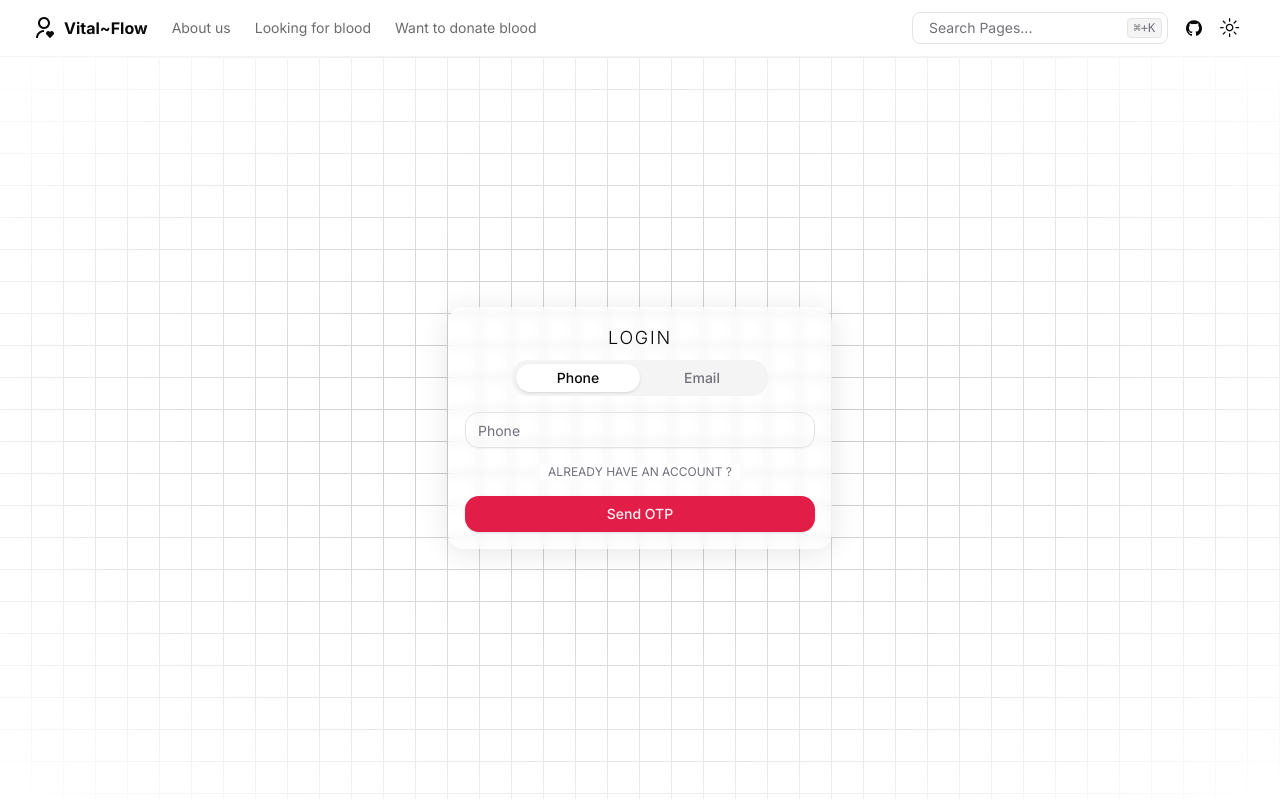
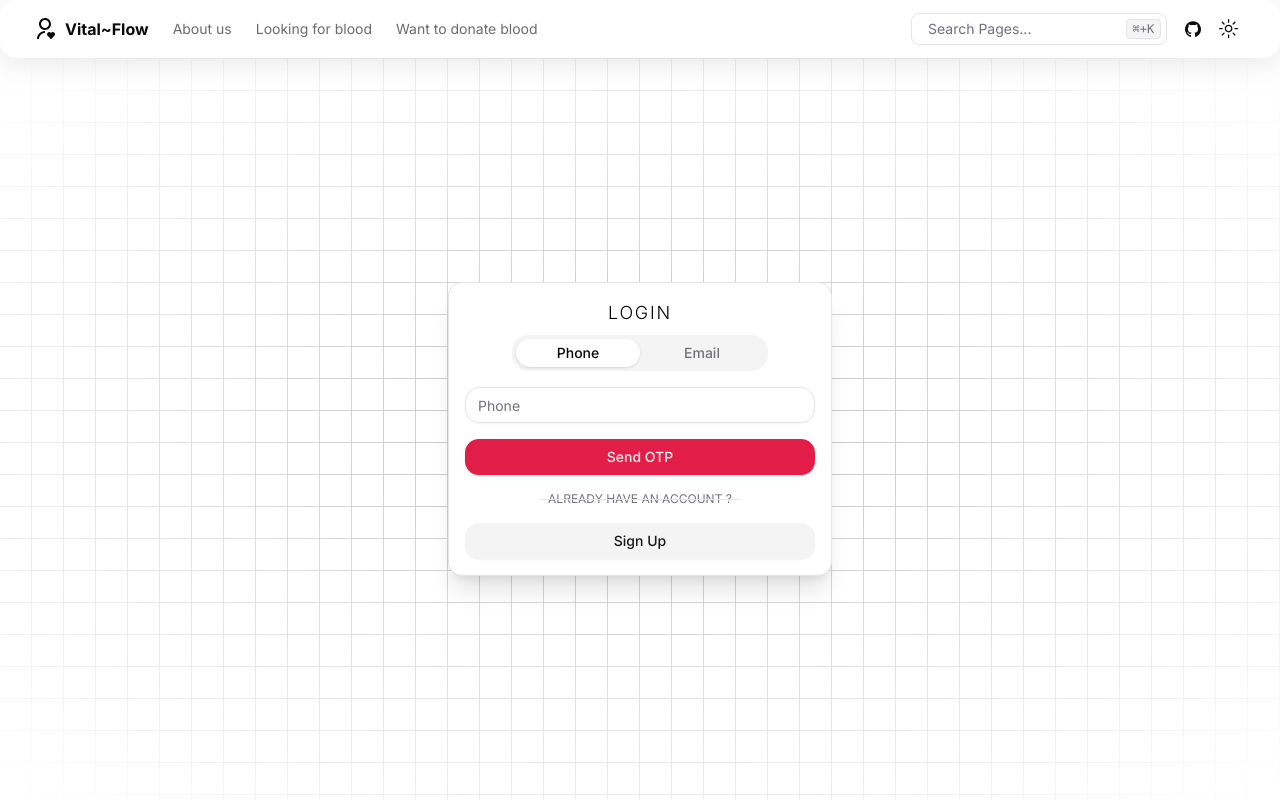
Before and after one commit to sunilband/VitalFlow, a Next.js app: page /donor/login in a window 1280 px wide. Built offline with nearby package versions, Linux system fonts and the light colour scheme.

Commit message:
fix: build error fixed and nav bg changed

```diff
--- a/components/Navbar/Navbar.tsx
+++ b/components/Navbar/Navbar.tsx
@@ -29,7 +29,7 @@ function Navbar() {
     }
   };
   return (
-    <header className="sticky top-0 z-50 w-full border-b border-border/40 bg-background/95 backdrop-blur supports-[backdrop-filter]:bg-background/60">
+    <header className="sticky top-0 z-50 w-full border-b border-border/40 bg-background/95 backdrop-blur supports-[backdrop-filter]:bg-background/60 glass">
       <div className="container flex h-14 max-w-screen-2xl items-center">
         <MainNav />
         <MobileNav />
--- a/components/Navbar/command-menu.tsx
+++ b/components/Navbar/command-menu.tsx
@@ -56,6 +56,12 @@ export function CommandMenu({ ...props }: DialogProps) {
     command();
   }, []);
 
+  const [keyCombo, setKeyCombo] = React.useState("");
+
+  React.useEffect(() => {
+    setKeyCombo(navigator.platform.indexOf("Win") > -1 ? "Ctrl+K" : "⌘+K");
+  }, []);
+
   return (
     <>
       <Button
@@ -69,9 +75,7 @@ export function CommandMenu({ ...props }: DialogProps) {
         <span className="hidden lg:inline-flex">Search Pages...</span>
         <span className="inline-flex lg:hidden">Search...</span>
         <kbd className="pointer-events-none absolute right-[0.3rem] top-[0.3rem] hidden h-5 select-none items-center gap-1 rounded border bg-muted px-1.5 font-mono text-[10px] font-medium opacity-100 sm:flex">
-          <span className="text-xs">
-            {navigator.platform.indexOf("Win") > -1 ? "Ctrl+K" : "⌘+K"}
-          </span>
+          <span className="text-xs">{keyCombo}</span>
         </kbd>
       </Button>
       <CommandDialog open={open} onOpenChange={setOpen}>
--- a/components/Navbar/config/docs.ts
+++ b/components/Navbar/config/docs.ts
@@ -24,7 +24,7 @@ export const docsConfig: DocsConfig = {
   mainNav: [
     { label: "Donor", title: "Donor Dashboard", href: "/donor" },
     { label: "Donor", title: "Donor Login", href: "/donor/login" },
-    { label: "Donor", title: "Donor Signup", href: "/donor/login" },
+    { label: "Donor", title: "Donor Signup", href: "/donor/signup" },
     { label: "Bank", title: "Demo", href: "/donor" },
   ],
   // sidebarNav: [
--- a/components/Navbar/main-nav.tsx
+++ b/components/Navbar/main-nav.tsx
@@ -35,10 +35,12 @@ export function MainNav() {
             animate={{ y: 0, opacity: 1, transition: { delay: 0.1 } }}
           >
             <Link
-              href="/docs"
+              href="/about"
               className={cn(
                 "transition-colors hover:text-foreground/80",
-                pathname === "/docs" ? "text-foreground" : "text-foreground/60",
+                pathname === "/about"
+                  ? "text-foreground"
+                  : "text-foreground/60",
               )}
             >
               About us
--- a/components/pages/Donor/DonorLogin/DonerLogin.tsx
+++ b/components/pages/Donor/DonorLogin/DonerLogin.tsx
@@ -119,10 +119,10 @@ const DonerLogin = (props: Props) => {
       <>
         {!isOtpSent && (
           <motion.div
-            initial={{ opacity: 0, y: 20 }}
+            initial={{ opacity: 0, y: 50 }}
             animate={{ opacity: 1, y: 0 }}
-            transition={{ duration: 0.3 }}
-            className="flex items-center flex-col gap-4 glass p-4 rounded-md border w-96"
+            transition={{ duration: 1, type: "spring", damping: 10 }}
+            className="flex items-center flex-col gap-4 bg-white dark:bg-[#09090B] shadow-xl p-4 rounded-md border w-96"
           >
             <div className=" flex flex-col gap-2 justify-center items-center w-full">
               <p className="text-center text-lg font-light tracking-widest">
@@ -159,16 +159,6 @@ const DonerLogin = (props: Props) => {
               )}
             />
 
-            <div className="relative">
-              <div className="absolute inset-0 flex items-center">
-                <span className="w-full border-t" />
-              </div>
-              <div className="relative flex justify-center text-xs uppercase">
-                <span className="bg-background px-2 text-muted-foreground">
-                  Already have an account ?
-                </span>
-              </div>
-            </div>
             <Button
               onClick={handleSendOTP}
               className="w-full"
@@ -185,14 +175,33 @@ const DonerLogin = (props: Props) => {
               )}
               Send OTP
             </Button>
+
+            <div className="relative">
+              <div className="absolute inset-0 flex items-center z-50">
+                <span className="w-full border-t" />
+              </div>
+              <div className="relative flex justify-center text-xs uppercase">
+                <span className="bg-background px-2 text-muted-foreground">
+                  Already have an account ?
+                </span>
+              </div>
+            </div>
+
+            <Button
+              onClick={() => router.push("/donor/signup")}
+              className="w-full"
+              variant={"secondary"}
+            >
+              Sign Up
+            </Button>
           </motion.div>
         )}
         {/* ---------------------------------------------------------- */}
         {isOtpSent && (
           <motion.div
-            initial={{ opacity: 0, y: -20 }}
+            initial={{ opacity: 0, y: -50 }}
             animate={{ opacity: 1, y: 0 }}
-            transition={{ duration: 0.3 }}
+            transition={{ duration: 1, type: "spring", damping: 10 }}
             className="flex items-center flex-col gap-4 glass p-4 rounded-md border w-96"
           >
             <p className="text-center font-light">
--- a/components/pages/Donor/DonorSignup/DonorSignup.tsx
+++ b/components/pages/Donor/DonorSignup/DonorSignup.tsx
@@ -168,8 +168,8 @@ const DonorSignup = (props: Props) => {
   return (
     <div className="flex justify-center items-center  h-calculated">
       <motion.div
-        initial={{ y: 50, opacity: 0 }}
-        animate={{ y: 0, opacity: 1 }}
+        initial={{ x: 50, opacity: 0 }}
+        animate={{ x: 0, opacity: 1 }}
         transition={{ duration: 1, type: "spring", damping: 10 }}
         className={cn(
           "grid gap-6 p-4 rounded-md shadow-xl bg-white dark:bg-[#09090B] border-[0.7px]",
@@ -431,6 +431,7 @@ const DonorSignup = (props: Props) => {
             </Button>
           </div>
         </form>
+
         <div className="relative">
           <div className="absolute inset-0 flex items-center">
             <span className="w-full border-t" />
@@ -441,8 +442,16 @@ const DonorSignup = (props: Props) => {
             </span>
           </div>
         </div>
-        <Button variant="secondary" type="button" disabled={isLoading}>
-          <Link href="/donor/login">Login</Link>
+
+        <Button
+          variant="secondary"
+          type="button"
+          disabled={isLoading}
+          onClick={() => {
+            router.push("/donor/login");
+          }}
+        >
+          Login
         </Button>
       </motion.div>
     </div>
```
